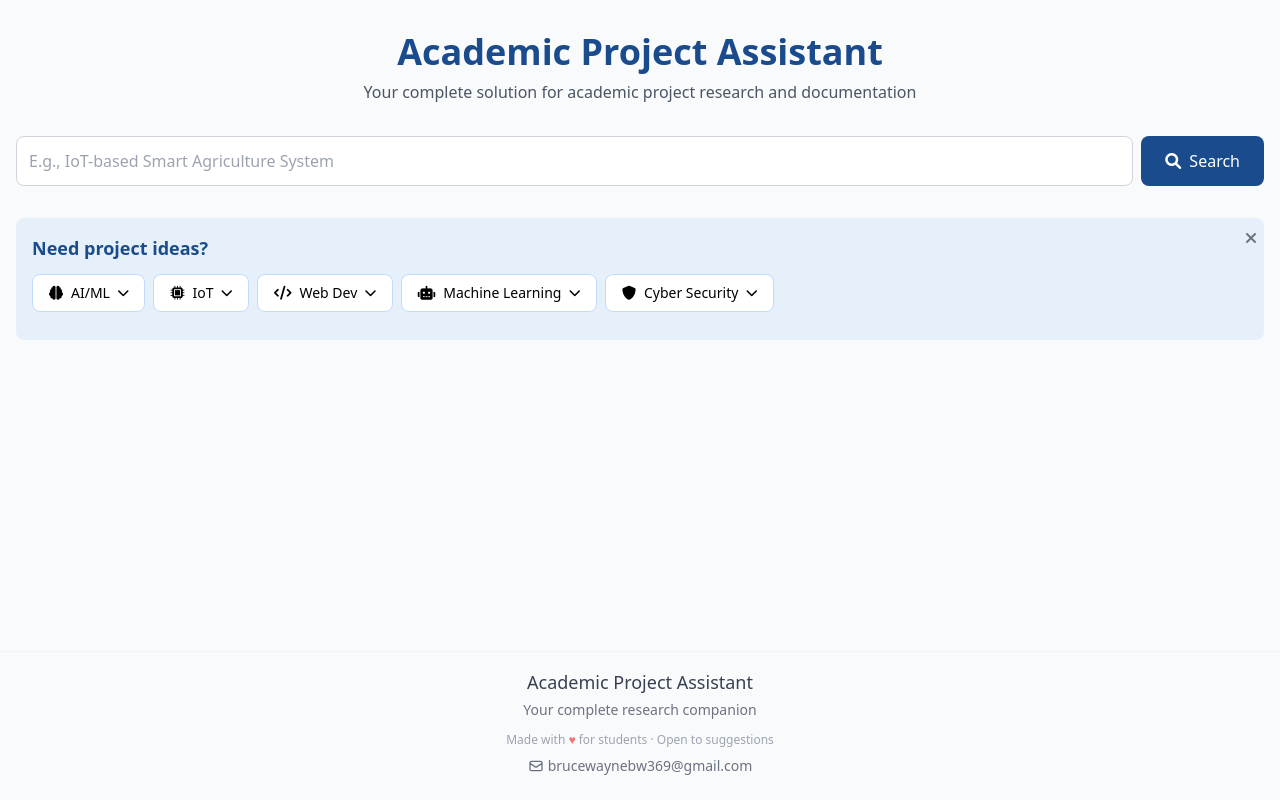
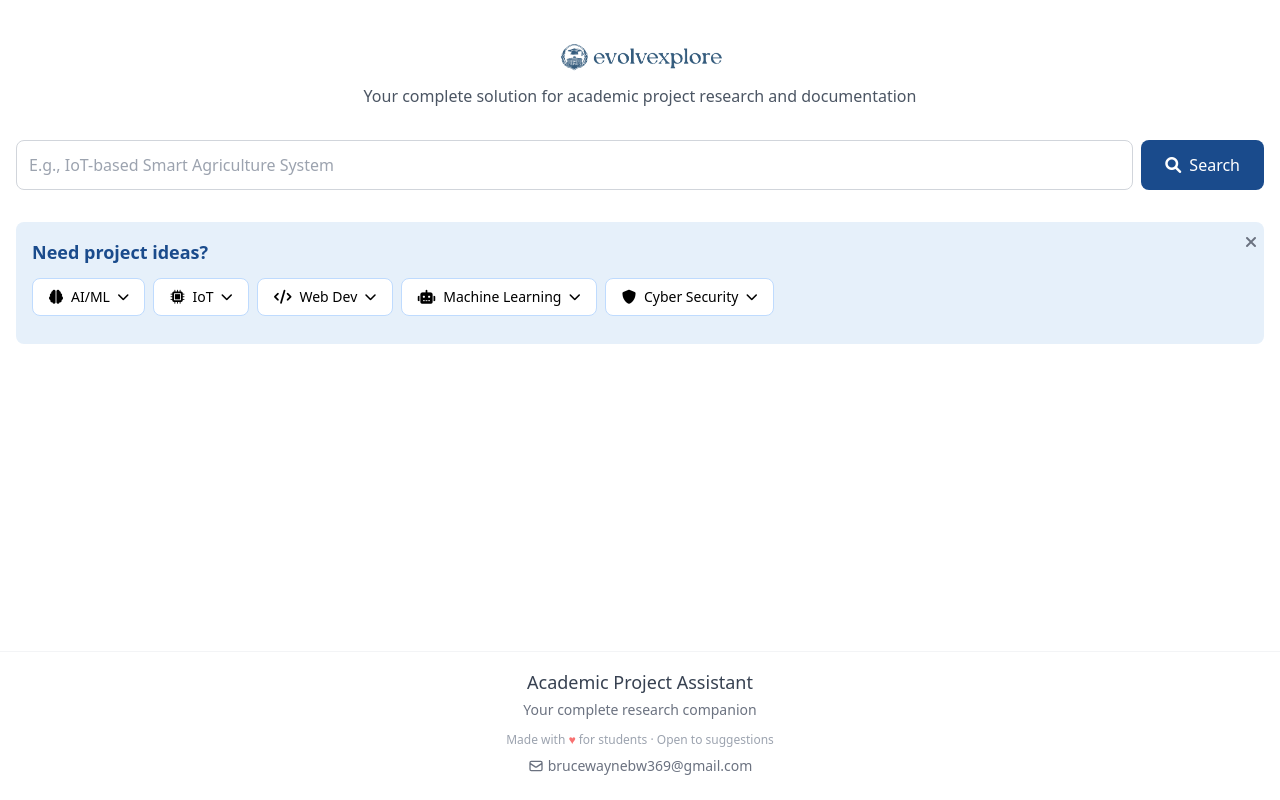
Before and after one commit to aditya-manohar/evolvexplore, a Flask app: page / in a window 1280 px wide. Run offline with Flask 3, Linux system fonts and the light colour scheme; some libraries are stand-ins or nearby versions.

Commit message:
added logo

```diff
--- a/templates/index.html
+++ b/templates/index.html
@@ -29,11 +29,11 @@
     </script>
 </head>
 
-<body class="bg-gray-50 min-h-screen flex flex-col">
+<body class="bg-white-50 min-h-screen flex flex-col">
     <div class="container mx-auto px-4 py-8">
         <!-- Header -->
         <header class="text-center mb-8">
-            <h1 class="text-4xl font-bold text-academic-blue mb-2">Academic Project Assistant</h1>
+            <img src="{{ url_for('static', filename='logo.png') }}" alt="Logo" class="mx-auto h-12 mb-1" />
             <p class="text-gray-600">Your complete solution for academic project research and documentation</p>
         </header>
 
```
Also changed, not shown: static/logo.png (added).
